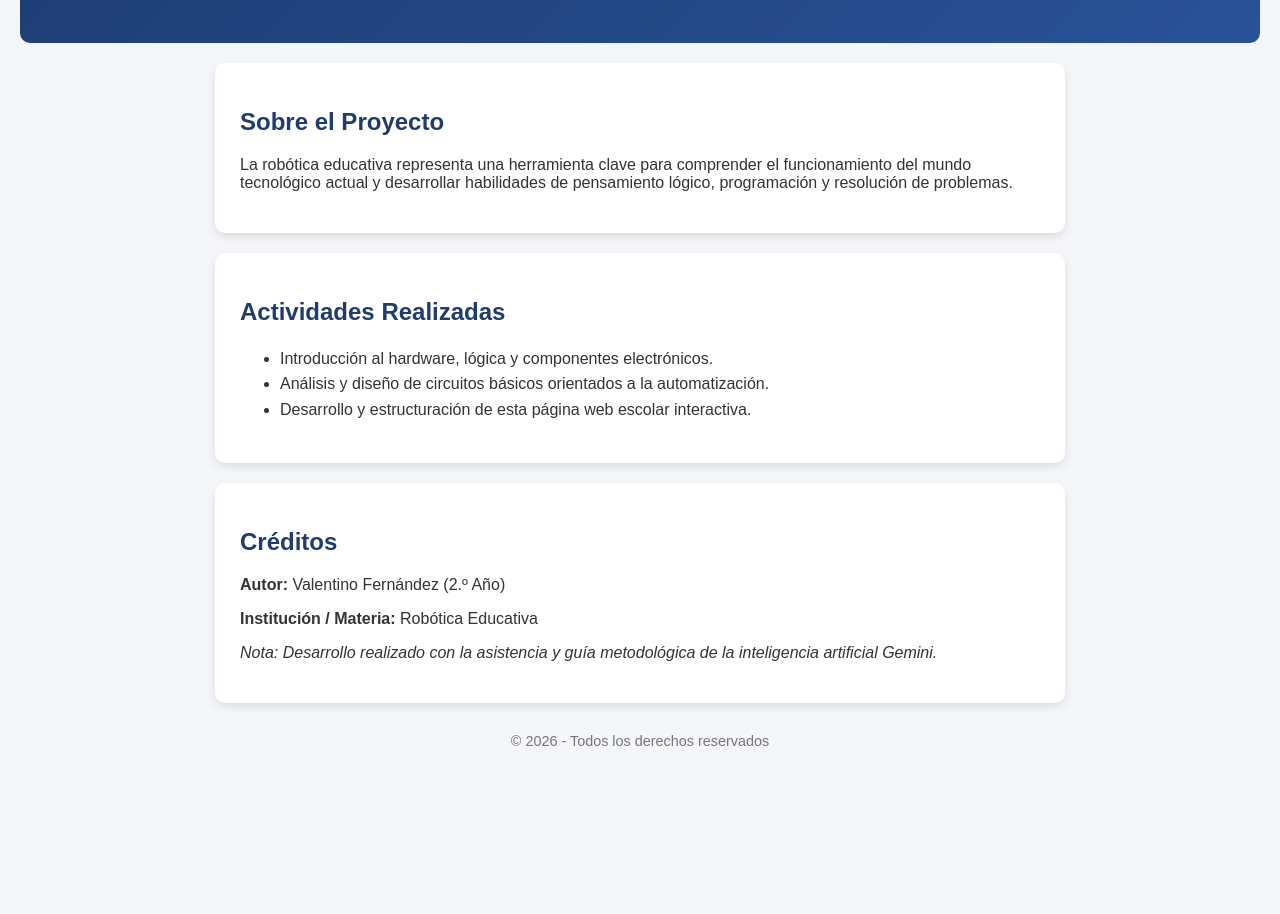
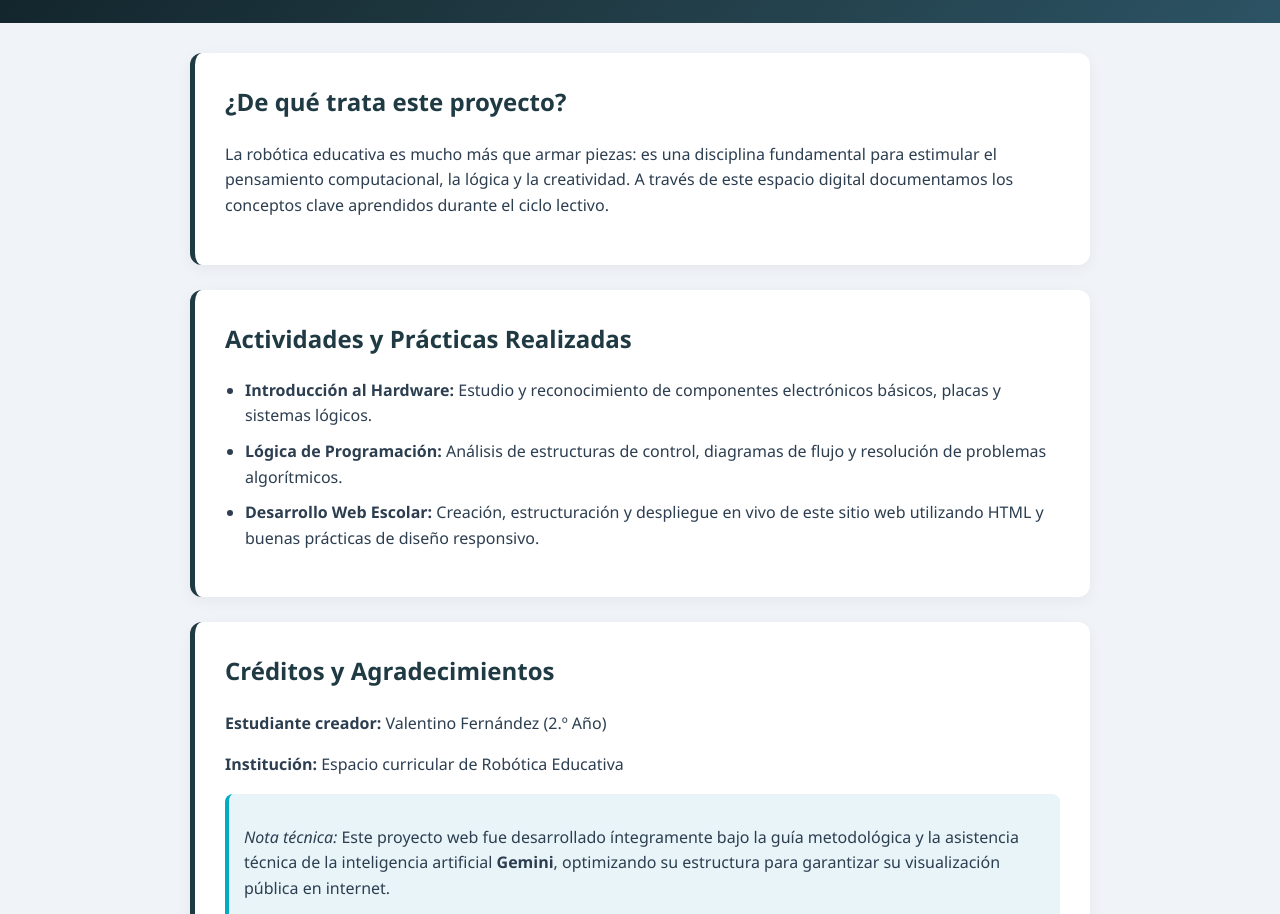
Before and after one commit to valentinofernandez2908-code/Rob-tica---Innovaci-n-que-transforma, a plain HTML site: page index.html in a window 1280 px wide. Shown: the part 151-1065 px from the top of the page. Before the commit the page ends 934 px from the top, so only its background shows below. Drawn offline with Linux system fonts and the light colour scheme.

Commit message:
Update index.html

```diff
--- a/index.html
+++ b/index.html
@@ -3,41 +3,69 @@
 <head>
     <meta charset="UTF-8">
     <meta name="viewport" content="width=device-width, initial-scale=1.0">
-    <title>Robótica | El Futuro - Valentino Fernández</title>
+    <title>Robótica Educativa: Innovación y Futuro - Valentino Fernández</title>
     <style>
         body {
-            font-family: Arial, sans-serif;
-            background-color: #f4f6f9;
-            color: #333;
+            font-family: 'Segoe UI', Tahoma, Geneva, Verdana, sans-serif;
+            background-color: #f0f4f8;
+            color: #2c3e50;
             margin: 0;
-            padding: 20px;
+            padding: 0;
+            line-height: 1.6;
         }
         header {
-            background: linear-gradient(135deg, #1e3c72, #2a5298);
+            background: linear-gradient(135deg, #0f2027, #203a43, #2c5364);
             color: white;
-            padding: 30px;
+            padding: 40px 20px;
             text-align: center;
-            border-radius: 10px;
+        }
+        header h1 {
+            margin: 0;
+            font-size: 2.2rem;
+        }
+        header p {
+            margin: 10px 0 0;
+            font-size: 1.1rem;
+            color: #a7ffeb;
+        }
+        main {
+            max-width: 900px;
+            margin: 30px auto;
+            padding: 0 20px;
         }
         section {
             background: white;
-            margin: 20px auto;
-            padding: 25px;
-            border-radius: 10px;
-            max-width: 800px;
-            box-shadow: 0 4px 8px rgba(0,0,0,0.1);
+            margin-bottom: 25px;
+            padding: 30px;
+            border-radius: 12px;
+            box-shadow: 0 4px 15px rgba(0,0,0,0.05);
+            border-left: 5px solid #203a43;
         }
-        h1, h2 {
-            color: #1e3c72;
+        h2 {
+            color: #203a43;
+            margin-top: 0;
+            font-size: 1.5rem;
         }
         ul {
-            line-height: 1.6;
+            padding-left: 20px;
+        }
+        li {
+            margin-bottom: 10px;
+        }
+        .highlight {
+            background-color: #e8f4f8;
+            padding: 15px;
+            border-radius: 8px;
+            border-left: 4px solid #00acc1;
+            margin-top: 15px;
         }
         footer {
             text-align: center;
-            margin-top: 30px;
-            color: #777;
+            padding: 25px;
+            background-color: #111;
+            color: #aaa;
             font-size: 0.9em;
+            margin-top: 50px;
         }
     </style>
 </head>
@@ -45,34 +73,37 @@
 
     <header>
         <h1>Robótica Educativa: Innovación y Futuro</h1>
-        <p>Proyecto Final de Robótica - 2.º Año</p>
+        <p>Proyecto Escolar Interactivo — 2.º Año</p>
     </header>
 
     <main>
         <section>
-            <h2>Sobre el Proyecto</h2>
-            <p>La robótica educativa representa una herramienta clave para comprender el funcionamiento del mundo tecnológico actual y desarrollar habilidades de pensamiento lógico, programación y resolución de problemas.</p>
+            <h2>¿De qué trata este proyecto?</h2>
+            <p>La robótica educativa es mucho más que armar piezas: es una disciplina fundamental para estimular el pensamiento computacional, la lógica y la creatividad. A través de este espacio digital documentamos los conceptos clave aprendidos durante el ciclo lectivo.</p>
         </section>
 
         <section>
-            <h2>Actividades Realizadas</h2>
+            <h2>Actividades y Prácticas Realizadas</h2>
             <ul>
-                <li>Introducción al hardware, lógica y componentes electrónicos.</li>
-                <li>Análisis y diseño de circuitos básicos orientados a la automatización.</li>
-                <li>Desarrollo y estructuración de esta página web escolar interactiva.</li>
+                <li><strong>Introducción al Hardware:</strong> Estudio y reconocimiento de componentes electrónicos básicos, placas y sistemas lógicos.</li>
+                <li><strong>Lógica de Programación:</strong> Análisis de estructuras de control, diagramas de flujo y resolución de problemas algorítmicos.</li>
+                <li><strong>Desarrollo Web Escolar:</strong> Creación, estructuración y despliegue en vivo de este sitio web utilizando HTML y buenas prácticas de diseño responsivo.</li>
             </ul>
         </section>
 
         <section>
-            <h2>Créditos</h2>
-            <p><strong>Autor:</strong> Valentino Fernández (2.º Año)</p>
-            <p><strong>Institución / Materia:</strong> Robótica Educativa</p>
-            <p><em>Nota: Desarrollo realizado con la asistencia y guía metodológica de la inteligencia artificial Gemini.</em></p>
+            <h2>Créditos y Agradecimientos</h2>
+            <p><strong>Estudiante creador:</strong> Valentino Fernández (2.º Año)</p>
+            <p><strong>Institución:</strong> Espacio curricular de Robótica Educativa</p>
+
+            <div class="highlight">
+                <p><em>Nota técnica:</em> Este proyecto web fue desarrollado íntegramente bajo la guía metodológica y la asistencia técnica de la inteligencia artificial <strong>Gemini</strong>, optimizando su estructura para garantizar su visualización pública en internet.</p>
+            </div>
         </section>
     </main>
 
     <footer>
-        <p>&copy; 2026 - Todos los derechos reservados</p>
+        <p>&copy; 2026 - Valentino Fernández | Todos los derechos reservados</p>
     </footer>
 
 </body>
```
